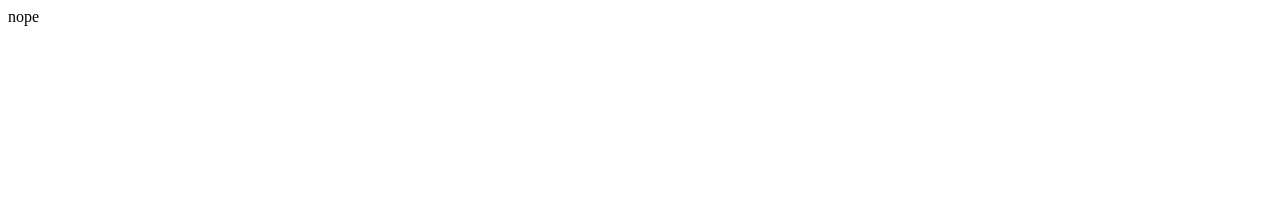
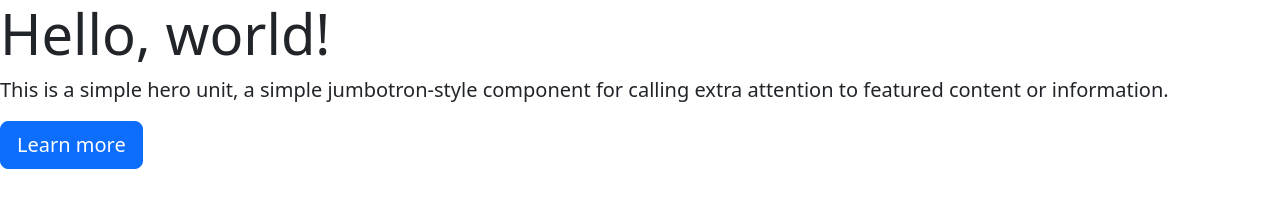
Before and after one commit to AirMormon1029/mailchimp, a website: page public/failure.html in a window 1280 px wide. Drawn offline with nearby package versions, Linux system fonts and the light colour scheme.

Commit message:
success and failure pages

```diff
--- a/public/failure.html
+++ b/public/failure.html
@@ -1 +1,23 @@
-nope
+<html>
+
+<head>
+    <meta charset="utf-8">
+    <title>Success!</title>
+    <link href="https://cdn.jsdelivr.net/npm/bootstrap@5.2.0-beta1/dist/css/bootstrap.min.css" rel="stylesheet"
+    integrity="sha384-0evHe/X+R7YkIZDRvuzKMRqM+OrBnVFBL6DOitfPri4tjfHxaWutUpFmBp4vmVor" crossorigin="anonymous">
+</head>
+
+<body>
+    <div class="jumbotron">
+        <h1 class="display-4">Hello, world!</h1>
+        <p class="lead">This is a simple hero unit, a simple jumbotron-style component for calling extra attention to featured content or information.</p>
+          <a class="btn btn-primary btn-lg" href="#" role="button">Learn more</a>
+        </p>
+      </div>
+
+
+</body>
+
+
+
+</html>
```
Also changed, not shown: public/success.html (+23 -1 lines).
